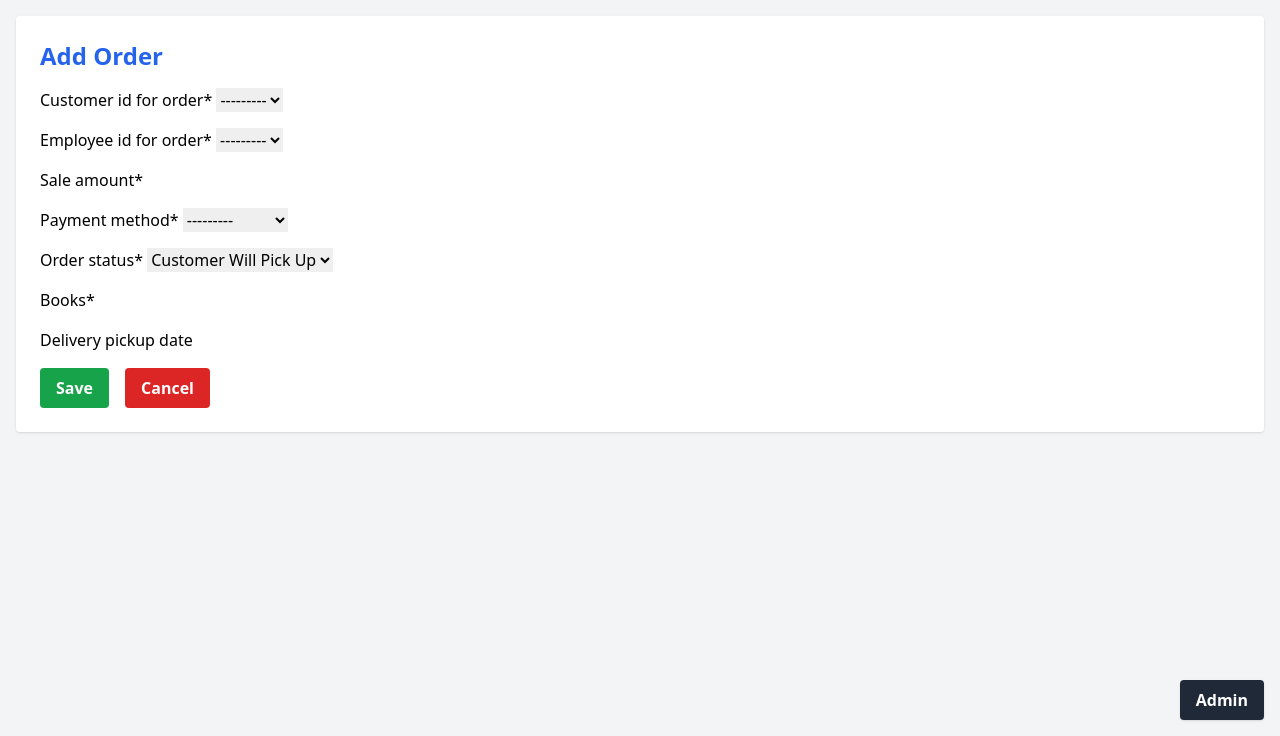
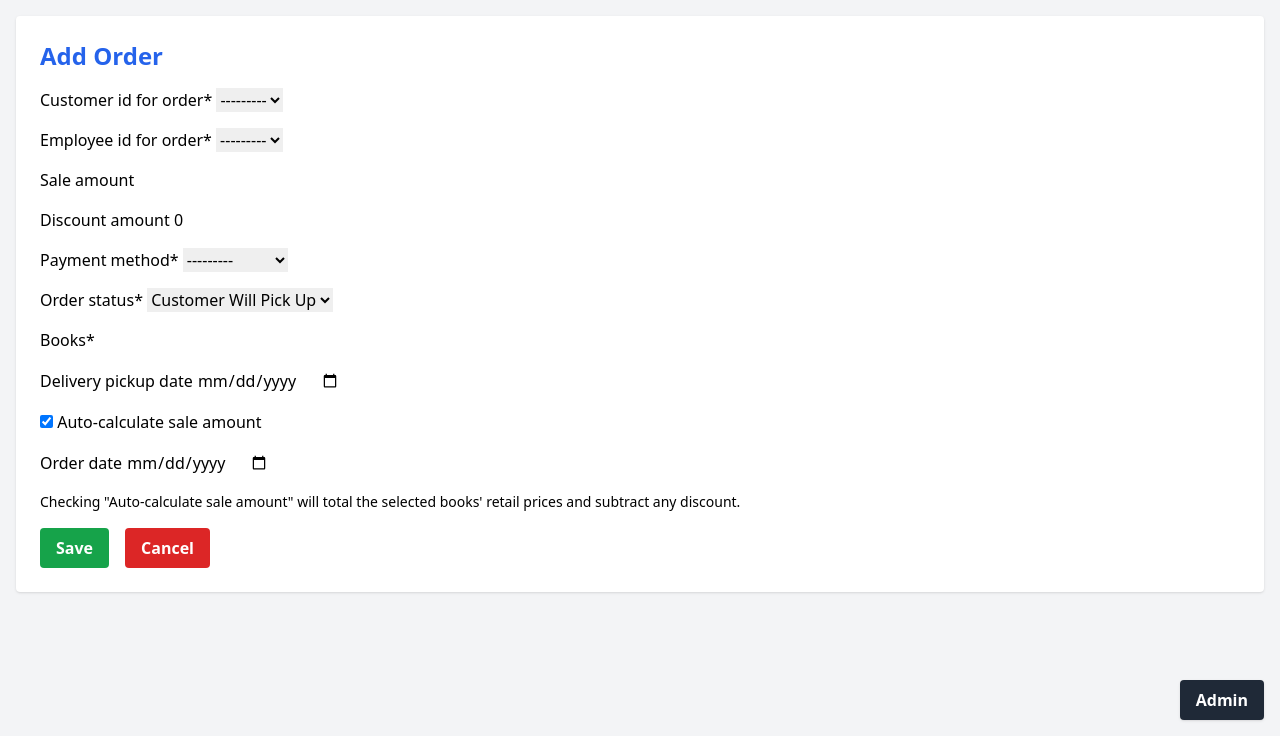
Before and after one commit to Evicencio-05/antique_bookshop, a Django app: page /orders/add/ in a window 1280 px wide. Shown: the part 64-800 px from the top of the page. Run offline with Django 5.2, Linux system fonts and the light colour scheme; the visitor is signed in with stand-in values (Sample User, id 1); data that the repository does not hold is empty; some libraries are stand-ins or nearby versions.

Commit message:
Add discount_amount field to order model. Along with a couple other small tweaks.

```diff
--- a/book_shop_here/forms.py
+++ b/book_shop_here/forms.py
@@ -1,5 +1,6 @@
 import logging
 import re
+from decimal import Decimal
 
 from django import forms
 from django.contrib.auth.models import Group, Permission
@@ -29,6 +30,9 @@ class BookForm(forms.ModelForm):
             "book_status",
             "legacy_id",
         ]
+        widgets = {
+            "publication_date": forms.DateInput(attrs={"type": "date"}),
+        }
 
     def clean_authors(self):
         authors = self.cleaned_data["authors"]
@@ -75,6 +79,15 @@ class OrderForm(forms.ModelForm):
         widget=forms.CheckboxSelectMultiple,
         required=True,
     )
+    auto_calculate = forms.BooleanField(
+        label="Auto-calculate sale amount",
+        required=False,
+        initial=True,
+    )
+
+    order_date_input = forms.DateField(
+        required=False, label="Order date", widget=forms.DateInput(attrs={"type": "date"})
+    )
 
     class Meta:
         model = Order
@@ -82,11 +95,52 @@ class OrderForm(forms.ModelForm):
             "customer_id",
             "employee_id",
             "sale_amount",
+            "discount_amount",
             "payment_method",
             "order_status",
             "books",
             "delivery_pickup_date",
         ]
+        widgets = {
+            "delivery_pickup_date": forms.DateInput(attrs={"type": "date"}),
+        }
+
+    def __init__(self, *args, **kwargs):
+        super().__init__(*args, **kwargs)
+        self.fields["sale_amount"].required = False
+        if "discount_amount" in self.fields:
+            self.fields["discount_amount"].required = False
+
+    def clean(self):
+        cleaned = super().clean()
+        books = cleaned.get("books") or []
+        auto = cleaned.get("auto_calculate")
+        discount = cleaned.get("discount_amount") or Decimal("0.00")
+        if discount and discount < 0:
+            self.add_error("discount_amount", "Discount cannot be negative.")
+        if auto:
+            if not books:
+                self.add_error("books", "Select at least one book to auto-calculate.")
+            else:
+                total = sum((b.retail_price for b in books), Decimal("0.00"))
+                amount = total - discount
+                if amount < 0:
+                    amount = Decimal("0.00")
+                cleaned["sale_amount"] = amount
+        else:
+            if cleaned.get("sale_amount") in (None, ""):
+                self.add_error("sale_amount", "Enter a sale amount or enable auto-calculate.")
+        return cleaned
+
+    def save(self, commit=True):
+        instance = super().save(commit=False)
+        od = self.cleaned_data.get("order_date_input")
+        if od:
+            instance.order_date = od
+        if commit:
+            instance.save()
+            self.save_m2m()
+        return instance
 
 
 class GroupForm(forms.ModelForm):
--- a/book_shop_here/models.py
+++ b/book_shop_here/models.py
@@ -176,7 +176,12 @@ class Author(models.Model):
     )
 
     def __str__(self):
-        return f"{self.first_name} {self.last_name}".strip()
+        parts = []
+        if self.first_name:
+            parts.append(self.first_name)
+        if self.last_name:
+            parts.append(self.last_name)
+        return " ".join(parts).strip()
 
 
 class Book(models.Model):
@@ -257,7 +262,12 @@ class Customer(models.Model):
         ]
 
     def __str__(self):
-        return f"{self.first_name} {self.last_name}".strip()
+        parts = []
+        if self.first_name:
+            parts.append(self.first_name)
+        if self.last_name:
+            parts.append(self.last_name)
+        return " ".join(parts).strip()
 
 
 class Order(models.Model):
@@ -285,6 +295,7 @@ class Order(models.Model):
     )
     delivery_pickup_date = models.DateField(null=True, blank=True)
     sale_amount = models.DecimalField(max_digits=11, decimal_places=2)
+    discount_amount = models.DecimalField(max_digits=11, decimal_places=2, default=0)
     payment_method = models.CharField(max_length=10, choices=PaymentMethod.choices)
     order_status = models.CharField(
         max_length=30, choices=OrderStatus.choices, default=OrderStatus.PICKUP
@@ -295,9 +306,20 @@ class Order(models.Model):
         return f"Order {self.order_id}: {self.order_status}"
 
     def save(self, *args, **kwargs):
-        # Auto-calculate sale_amount from book cost unless explicitly skipped (e.g., from a form that sets it manually)
-        if not getattr(self, "_skip_recalc", False) and self.pk and self.books.exists():
-            self.sale_amount = sum(book.cost for book in self.books.all())
+        from decimal import Decimal
+
+        # Auto-calculate sale_amount from sum of retail_price minus discount unless explicitly skipped
+        if not getattr(self, "_skip_recalc", False):
+            try:
+                if self.pk and self.books.exists():
+                    total = sum((book.retail_price for book in self.books.all()), Decimal("0.00"))
+                    discount = getattr(self, "discount_amount", Decimal("0.00")) or Decimal("0.00")
+                    amount = total - discount
+                    if amount < 0:
+                        amount = Decimal("0.00")
+                    self.sale_amount = amount
+            except Exception as e:  # Log unexpected issues rather than swallowing
+                logger.exception("Auto-calc sale_amount failed: %s", e)
         super().save(*args, **kwargs)
 
     def completed_order(self):
--- a/book_shop_here/templates/book_shop_here/author_detail.html
+++ b/book_shop_here/templates/book_shop_here/author_detail.html
@@ -4,7 +4,7 @@
 <div class="bg-white p-6 rounded shadow">
   <h1 class="text-2xl font-bold text-blue-600 mb-4">{% trans "Author Detail" %}</h1>
   <div class="space-y-2 text-gray-700">
-    <div><strong>{% trans "Name" %}:</strong> {{ author }}</div>
+    <div><strong>{% trans "Name" %}:</strong> {{ author|default:"-" }}</div>
     <div><strong>{% trans "Birth Year" %}:</strong> {{ author.birth_year|default:"-" }}</div>
     <div><strong>{% trans "Death Year" %}:</strong> {{ author.death_year|default:"-" }}</div>
     <div><strong>{% trans "Description" %}:</strong> {{ author.description|default:"-" }}</div>
--- a/book_shop_here/templates/book_shop_here/base.html
+++ b/book_shop_here/templates/book_shop_here/base.html
@@ -19,8 +19,8 @@
                 <a href="{% url 'book_shop_here:author-list' %}" class="hover:underline">{% trans "Authors" %}</a>
                 <a href="{% url 'book_shop_here:customer-list' %}" class="hover:underline">{% trans "Customers" %}</a>
                 <a href="{% url 'book_shop_here:order-list' %}" class="hover:underline">{% trans "Orders" %}</a>
-                <a href="{% url 'book_shop_here:group-list' %}" class="hover:underline">{% trans "Roles" %}</a>
-                <a href="{% url 'book_shop_here:employee-list' %}" class="hover:underline">{% trans "Employees" %}</a>
+                {% if perms.book_shop_here.view_group %}<a href="{% url 'book_shop_here:group-list' %}" class="hover:underline">{% trans "Roles" %}</a> {% endif %}
+                {% if perms.book_shop_here.view_employee %}<a href="{% url 'book_shop_here:employee-list' %}" class="hover:underline">{% trans "Employees" %}</a> {% endif %}
                 {% if user.is_authenticated %}
                     <form action="{% url 'logout' %}" method="post" class="inline">
                         {% csrf_token %}
--- a/book_shop_here/templates/book_shop_here/customer_detail.html
+++ b/book_shop_here/templates/book_shop_here/customer_detail.html
@@ -4,7 +4,9 @@
 <div class="bg-white p-6 rounded shadow">
   <h1 class="text-2xl font-bold text-blue-600 mb-4">{% trans "Customer Detail" %}</h1>
   <div class="space-y-2 text-gray-700">
-    <div><strong>{% trans "Name" %}:</strong> {{ customer }}</div>
+    <div><strong>{% trans "Name" %}:</strong> {{ customer|default:"-" }}</div>
+    <div><strong>{% trans "First Name" %}:</strong> {{ customer.first_name|default:"-" }}</div>
+    <div><strong>{% trans "Last Name" %}:</strong> {{ customer.last_name|default:"-" }}</div>
     <div><strong>{% trans "Phone Number" %}:</strong> {{ customer.phone_number|default:"-" }}</div>
     <div><strong>{% trans "Mailing Address" %}:</strong> {{ customer.mailing_address|default:"-" }}</div>
   </div>
--- a/book_shop_here/templates/book_shop_here/employee_detail.html
+++ b/book_shop_here/templates/book_shop_here/employee_detail.html
@@ -8,6 +8,11 @@
     <div><strong>{% trans "Email" %}:</strong> {{ employee.email|default:"-" }}</div>
     <div><strong>{% trans "Role" %}:</strong> {{ employee.group.name|default:"-" }}</div>
     <div><strong>{% trans "Phone Number" %}:</strong> {{ employee.phone_number|default:"-" }}</div>
+    <div><strong>{% trans "Address" %}:</strong> {{ employee.address|default:"-" }}</div>
+    <div><strong>{% trans "Zip Code" %}:</strong> {{ employee.zip_code|default:"-" }}</div>
+    <div><strong>{% trans "State" %}:</strong> {{ employee.state|default:"-" }}</div>
+    <div><strong>{% trans "Birth Date" %}:</strong> {{ employee.birth_date|default:"-" }}</div>
+    <div><strong>{% trans "Hire Date" %}:</strong> {{ employee.hire_date|default:"-" }}</div>
   </div>
 </div>
 {% endblock %}
--- a/book_shop_here/templates/book_shop_here/order_form.html
+++ b/book_shop_here/templates/book_shop_here/order_form.html
@@ -9,6 +9,7 @@
             {% csrf_token %}
             <div class="space-y-4">
                 {{ form|crispy }}
+                <p class="text-sm text-gray-600">Checking "Auto-calculate sale amount" will total the selected books' retail prices and subtract any discount.</p>
             </div>
             {% url 'book_shop_here:order-list' as cancel_link %}
             <div class="mt-8 flex items-center space-x-4">
--- a/book_shop_here/views.py
+++ b/book_shop_here/views.py
@@ -521,8 +521,6 @@ class OrderCreateView(LoginRequiredMixin, PermissionRequiredMixin, CreateView):
                         mapped.append(v)
                     else:
                         try:
-                            from .models import Book
-
                             b = Book.objects.get(legacy_id=v)
                             mapped.append(str(b.pk))
                         except Book.DoesNotExist:
@@ -536,6 +534,11 @@ class OrderCreateView(LoginRequiredMixin, PermissionRequiredMixin, CreateView):
             # Save without triggering auto-recalc (respect posted sale_amount)
             obj = form.save(commit=False)
             obj._skip_recalc = True
+            selected_books = form.cleaned_data["books"].values_list("pk", flat=True)
+            books = Book.objects.filter(pk__in=selected_books)
+            for book in books:
+                book.book_status = "processing"
+                book.save()
             obj.save()
             form.save_m2m()
             self.object = obj
```
Also changed, not shown: book_shop_here/templates/book_shop_here/author_list.html (+16 -10 lines), book_shop_here/templates/book_shop_here/book_detail.html (+8 -3 lines), book_shop_here/templates/book_shop_here/book_list.html (+11 -7 lines), book_shop_here/templates/book_shop_here/customer_list.html (+10 -6 lines), book_shop_here/templates/book_shop_here/employee_list.html (+9 -5 lines), book_shop_here/templates/book_shop_here/group_list.html (+9 -5 lines), book_shop_here/templates/book_shop_here/order_detail.html (+8 -4 lines), book_shop_here/templates/book_shop_here/order_list.html (+18 -14 lines), book_shop_here/tests/test_forms.py (+17 -1 lines), book_shop_here/tests/test_models.py (+1 -1 lines), book_shop_here/migrations/0003_add_discount_amount_to_order.py (added). Lines whose indentation alone changed are shown as unchanged.
